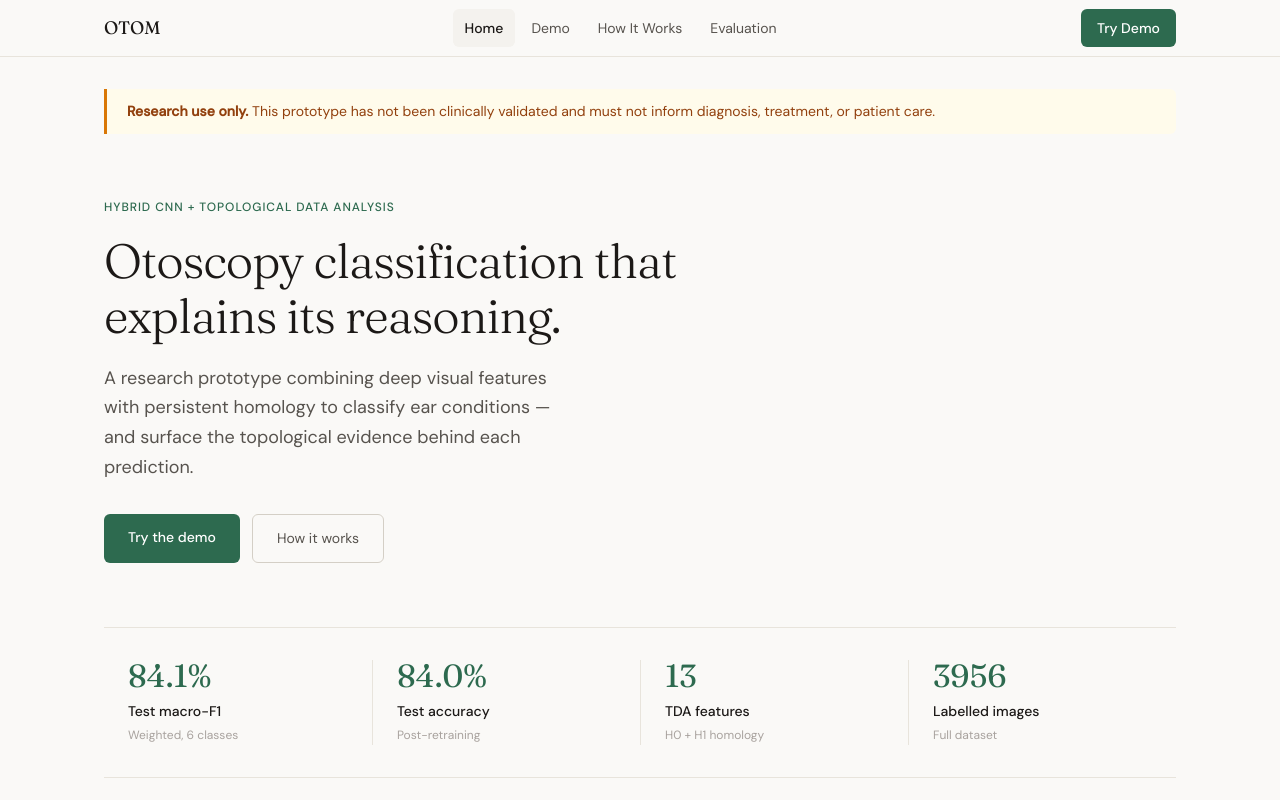
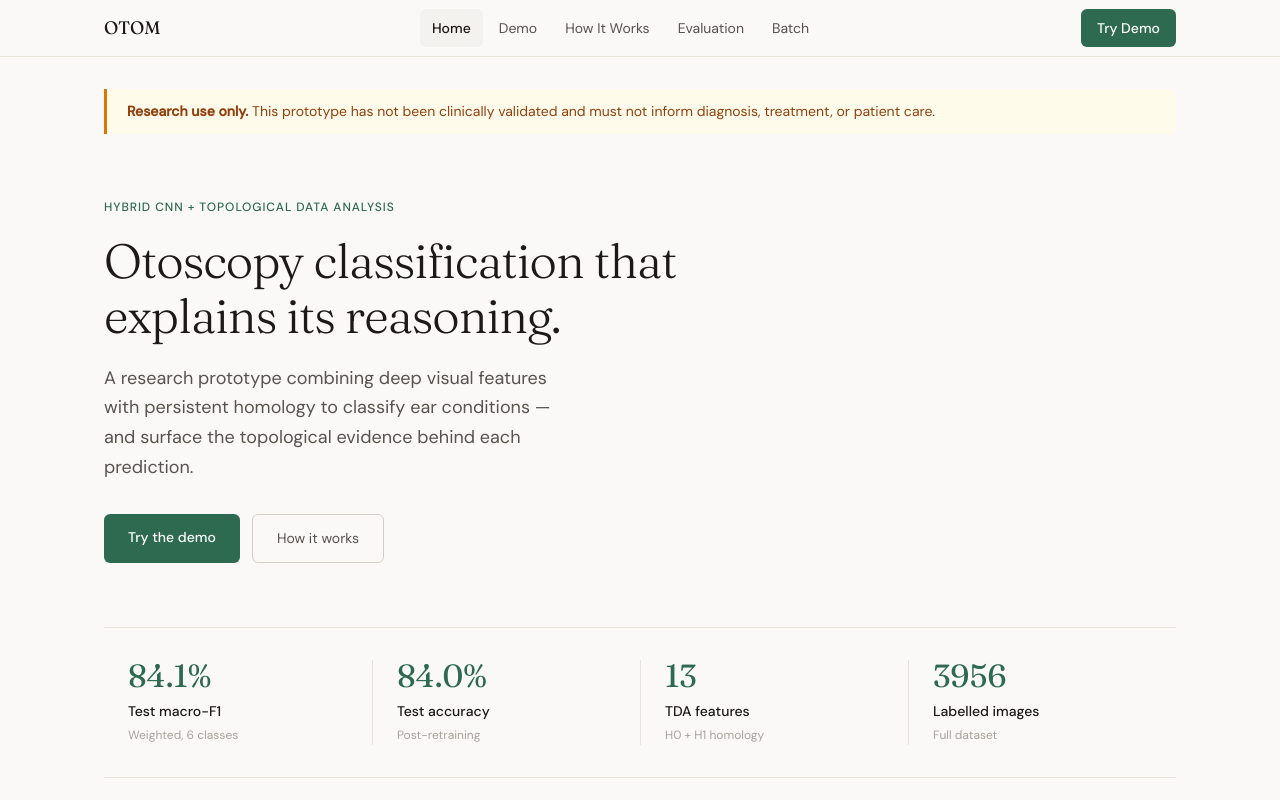
Before and after one commit to suyash655/Otom, a Next.js app in the folder frontend/: page / in a window 1280 px wide. Shown: the top 800 px of the page. Built offline with nearby package versions, Linux system fonts and the light colour scheme.

Commit message:
feat(ui): add Batch processing tab to navigation

```diff
--- a/frontend/components/Nav.tsx
+++ b/frontend/components/Nav.tsx
@@ -7,6 +7,7 @@ const links = [
   { href: "/demo",           label: "Demo"         },
   { href: "/explainability", label: "How It Works" },
   { href: "/evaluation",     label: "Evaluation"   },
+  { href: "/batch",          label: "Batch"        },
 ];
 
 export default function Nav() {
```
